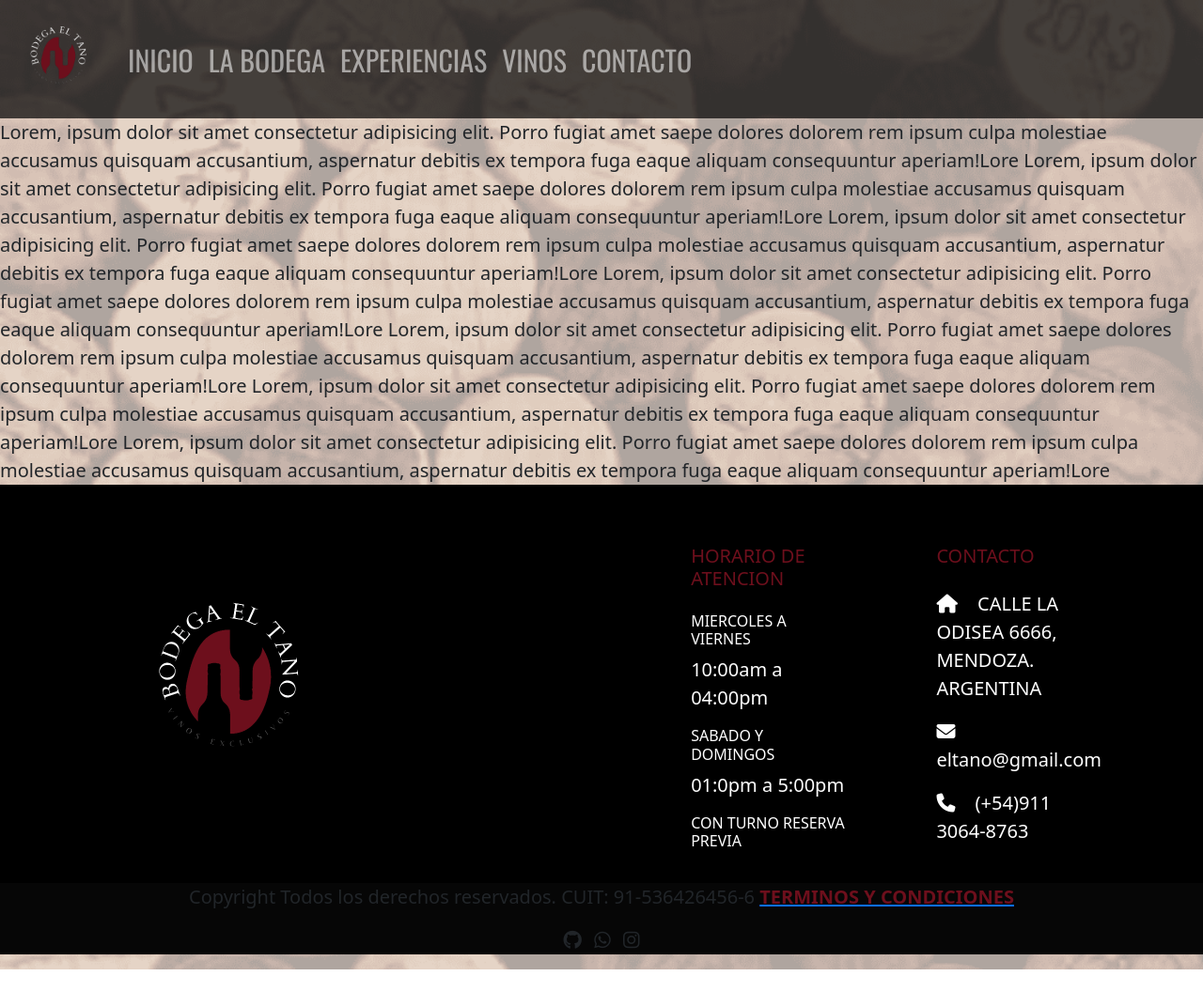
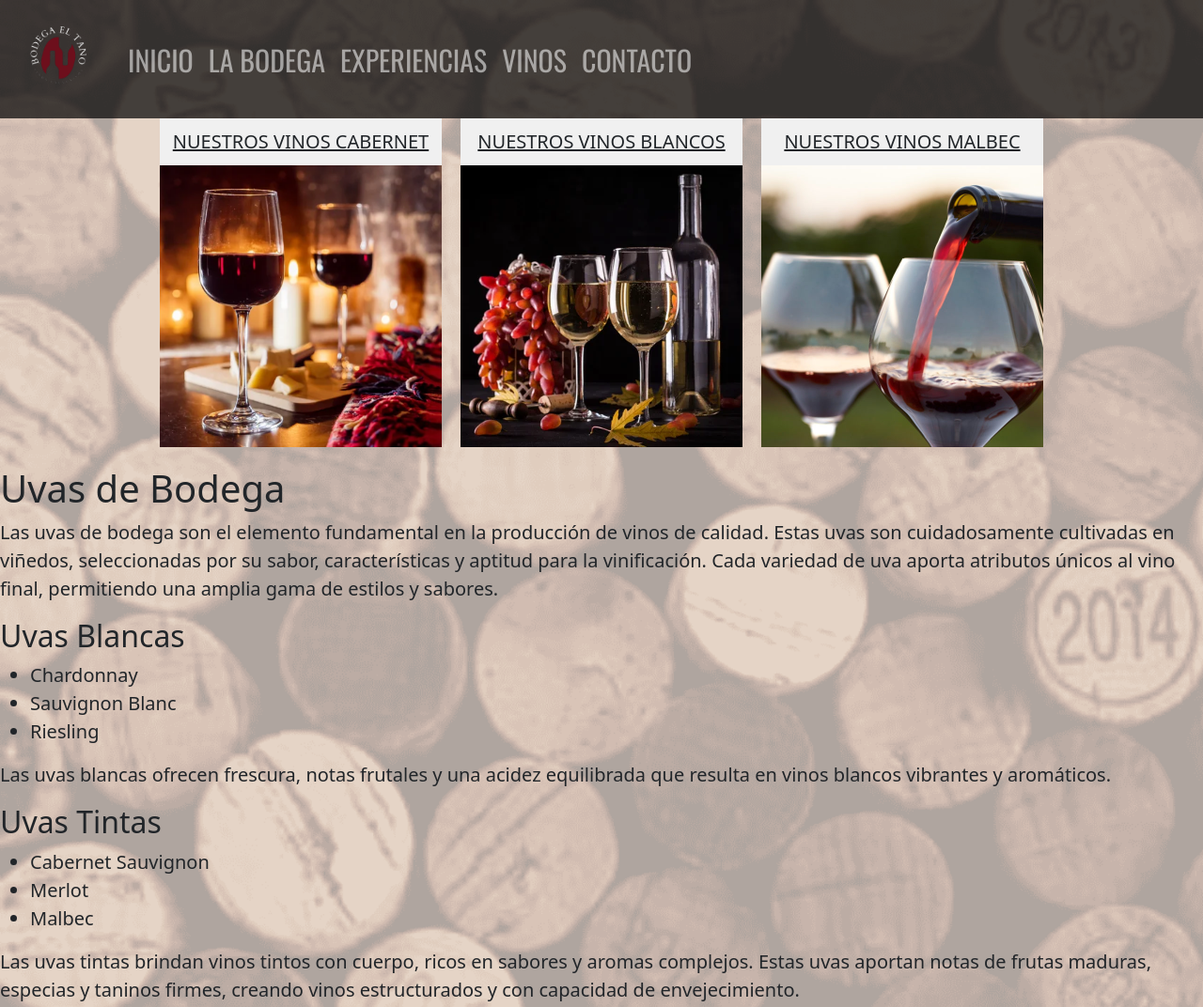
Before and after one commit to gomezvdm/PFBA, a plain HTML site: page vinos.html in a window 1280 px wide. Shown: the top 1072 px of the page at 94% size. Before the commit the page ends 1032 px from the top, so only its background shows below. Drawn offline with nearby package versions, Linux system fonts and the light colour scheme.

Commit message:
colocacion de seccion vinos cards giratorias y cambios

```diff
--- a/CSS/styles.css
+++ b/CSS/styles.css
@@ -43,26 +43,147 @@ footer{background-color:#060606;}
 
 
 /* VIDEO BODEGA */
-.video-container {
-        position: relative;
-        padding-bottom: 40%; /* Proporción del video (16:9) */
-        padding-top: 40px;
-        height: 30px;
-        overflow: hidden;
+.contenedor {
+        display: flex;
+        justify-content: center;
       }
 
-      .video-container video {
-        position:absolute;
-        top: 0;
-        left: 0;
+      .tarjeta {
+        width: 300px;
+        height: 400px;
+        perspective: 1000px;
+        margin: 0 10px;
+      }
+
+      .descripcion {
+        background-color: rgb(243, 239, 239);
+        padding: 10px;
+        text-align: center;
+      }
+
+      .descripcion p {
+        margin: 0;
+      }
+
+      .contenido {
+        position: relative;
         width: 100%;
         height: 100%;
+        transform-style: preserve-3d;
+        transition: transform 0.5s;
       }
+
+      .tarjeta:hover .contenido {
+        transform: rotateY(180deg);
+      }
+
+      .front,
+      .back {
+        position: absolute;
+        width: 100%;
+        height: 100%;
+        backface-visibility: hidden;
+      }
+
+      .front {
+        display: flex;
+        align-items: center;
+        justify-content: center;
+      }
+
+      .front img {
+        width: 100%;
+        height: 100%;
+        object-fit: cover;
+      }
+
+      .back {
+        transform: rotateY(180deg);
+        display: flex;
+        flex-direction: column;
+        align-items: center;
+        justify-content: center;
+        background-color: rgb(68, 26, 26,80%);
+        color: #d5acac;
+        padding: 20px;
+        text-align: center;
+      }
+
+      .back h2,
+      .back p {
+        margin: 0;
+        padding: 0;
+      }
+
 
 
 /* IMAGENES DE LA BODEGA */
 .lb-img {width: 500px;
 height: 350px;}
+
+/* CARDS VINOS */
+.contenedor {
+        display: flex;
+        flex-wrap: wrap;
+        justify-content: center;
+      }
+
+      .tarjeta {
+        width: calc(33.33% - 20px);
+        max-width: 300px;
+        height: auto;
+        perspective: 1000px;
+        margin-bottom: 20px;
+      }
+
+      .descripcion {
+        background-color: #f0f0f0;
+        padding: 10px;
+        text-align: center;
+      }
+
+      .descripcion p {
+        margin: 0;
+      }
+
+      .contenido {
+        position: relative;
+        width: 100%;
+        height: 0;
+        padding-bottom: 100%;
+        transform-style: preserve-3d;
+        transition: transform 0.5s;
+      }
+
+      .tarjeta:hover .contenido {
+        transform: rotateY(180deg);
+      }
+
+      .front,
+      .back {
+        position: absolute;
+        width: 100%;
+        height: 100%;
+        backface-visibility: hidden;
+      }
+
+      .front {
+        display: flex;
+        align-items: center;
+        justify-content: center;
+      }
+
+      .front img {
+        max-width: 100%;
+        max-height: 100%;
+        object-fit: cover;
+      }
+
+
+
+
+
+
 
 /* LINEACION DE TITULOS EN PAGINA */
 .lb-h3 {text-align: center;}
--- a/vinos.html
+++ b/vinos.html
@@ -19,24 +19,78 @@
 <link rel="stylesheet" href="CSS/styles.css">
 </head>
 <body>
+
 <!-- BARRA DE NAVEGACION -->
 <header id="idheader">
 </header>
+<div class="contenedor">
+    <div class="tarjeta">
+      <div class="descripcion">
+        <U><p>NUESTROS VINOS CABERNET</p></U>
+      </div>
+      <div class="contenido">
+        <div class="front">
+          <img src="IMG/cabernet n1.jpg" alt="Imagen 1">
+        </div>
+        <div class="back">
+          <h2>CABERNET</h2>
+          <p>Estos vinos tintos se caracterizan por su color profundo y oscuro, con tonalidades que van desde el rubí intenso hasta el púrpura</p>
+        </div>
+      </div>
+    </div>
+    <div class="tarjeta">
+      <div class="descripcion">
+        <U><p>NUESTROS VINOS BLANCOS</p></U>
+      </div>
+      <div class="contenido">
+        <div class="front">
+          <img src="IMG/vino blanco n1.jpg" alt="Imagen 2">
+        </div>
+        <div class="back">
+          <h2>BLANCOS</h2>
+          <p>Elaborados a partir de uvas de pulpa clara, se caracterizan por su color amarillo pálido o dorado. Los vinos blancos pueden variar en cuanto a su sabor, desde ser secos y crujientes hasta ser afrutados y dulces.</p>
+        </div>
+      </div>
+    </div>
+    <div class="tarjeta">
+      <div class="descripcion">
+        <U><p>NUESTROS VINOS MALBEC</p></U>
+      </div>
+      <div class="contenido">
+        <div class="front">
+          <img src="IMG/vino cabernet.jpg" alt="Imagen 3">
+        </div>
+        <div class="back">
+          <h2>MALBEC</h2>
+          <p>Los vinos Malbec suelen ofrecer notas de moras, ciruelas, cerezas y especias sutiles, acompañadas de taninos suaves y equilibrados. </p>
+        </div>
+      </div>
+    </div>
+  </div>
 
 
+  <h1>Uvas de Bodega</h1>
+  <p>Las uvas de bodega son el elemento fundamental en la producción de vinos de calidad. Estas uvas son cuidadosamente cultivadas en viñedos, seleccionadas por su sabor, características y aptitud para la vinificación. Cada variedad de uva aporta atributos únicos al vino final, permitiendo una amplia gama de estilos y sabores.</p>
+
+  <h2>Uvas Blancas</h2>
+  <ul>
+    <li>Chardonnay</li>
+    <li>Sauvignon Blanc</li>
+    <li>Riesling</li>
+  </ul>
+  <p>Las uvas blancas ofrecen frescura, notas frutales y una acidez equilibrada que resulta en vinos blancos vibrantes y aromáticos.</p>
+
+  <h2>Uvas Tintas</h2>
+  <ul>
+    <li>Cabernet Sauvignon</li>
+    <li>Merlot</li>
+    <li>Malbec</li>
+  </ul>
+  <p>Las uvas tintas brindan vinos tintos con cuerpo, ricos en sabores y aromas complejos. Estas uvas aportan notas de frutas maduras, especias y taninos firmes, creando vinos estructurados y con capacidad de envejecimiento.</p>
+
+  <p>La calidad de las uvas de bodega depende de diversos factores, como el clima, el suelo y las prácticas agrícolas utilizadas en el viñedo. Los viticultores expertos se dedican a cuidar y cultivar estas uvas con esmero, asegurando que estén en su mejor estado al momento de la vendimia.</p>
 
 
-
-
-Lorem, ipsum dolor sit amet consectetur adipisicing elit. Porro fugiat amet saepe dolores dolorem rem ipsum culpa molestiae accusamus quisquam accusantium, aspernatur debitis ex tempora fuga eaque aliquam consequuntur aperiam!Lore
-
-Lorem, ipsum dolor sit amet consectetur adipisicing elit. Porro fugiat amet saepe dolores dolorem rem ipsum culpa molestiae accusamus quisquam accusantium, aspernatur debitis ex tempora fuga eaque aliquam consequuntur aperiam!Lore
-
-Lorem, ipsum dolor sit amet consectetur adipisicing elit. Porro fugiat amet saepe dolores dolorem rem ipsum culpa molestiae accusamus quisquam accusantium, aspernatur debitis ex tempora fuga eaque aliquam consequuntur aperiam!Lore
-Lorem, ipsum dolor sit amet consectetur adipisicing elit. Porro fugiat amet saepe dolores dolorem rem ipsum culpa molestiae accusamus quisquam accusantium, aspernatur debitis ex tempora fuga eaque aliquam consequuntur aperiam!Lore
-Lorem, ipsum dolor sit amet consectetur adipisicing elit. Porro fugiat amet saepe dolores dolorem rem ipsum culpa molestiae accusamus quisquam accusantium, aspernatur debitis ex tempora fuga eaque aliquam consequuntur aperiam!Lore
-Lorem, ipsum dolor sit amet consectetur adipisicing elit. Porro fugiat amet saepe dolores dolorem rem ipsum culpa molestiae accusamus quisquam accusantium, aspernatur debitis ex tempora fuga eaque aliquam consequuntur aperiam!Lore
-Lorem, ipsum dolor sit amet consectetur adipisicing elit. Porro fugiat amet saepe dolores dolorem rem ipsum culpa molestiae accusamus quisquam accusantium, aspernatur debitis ex tempora fuga eaque aliquam consequuntur aperiam!Lore
 <!-- fotters -->
 <footer id="idfooter">
 </footer>
```
Also changed, not shown: index.html (+1 -1 lines), labodega.html (+2 -2 lines), IMG/cabernet n1.jpg (added), IMG/malbec n 1.jpg (added), IMG/vino blanco n1.jpg (added), IMG/vino cabernet.jpg (added).
